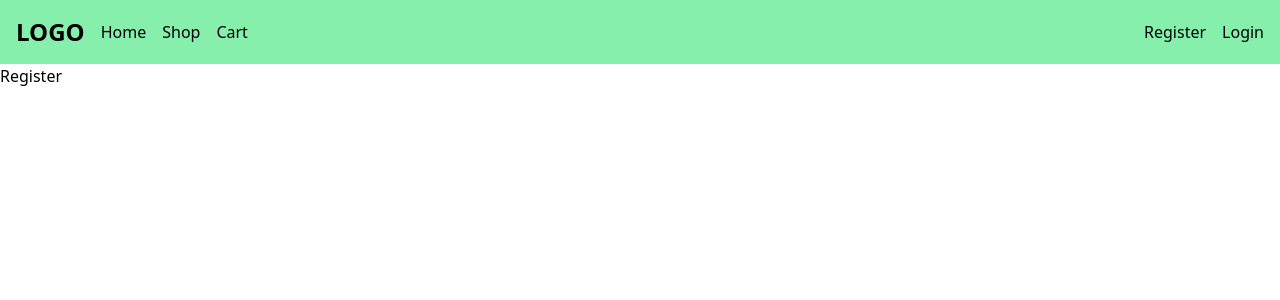
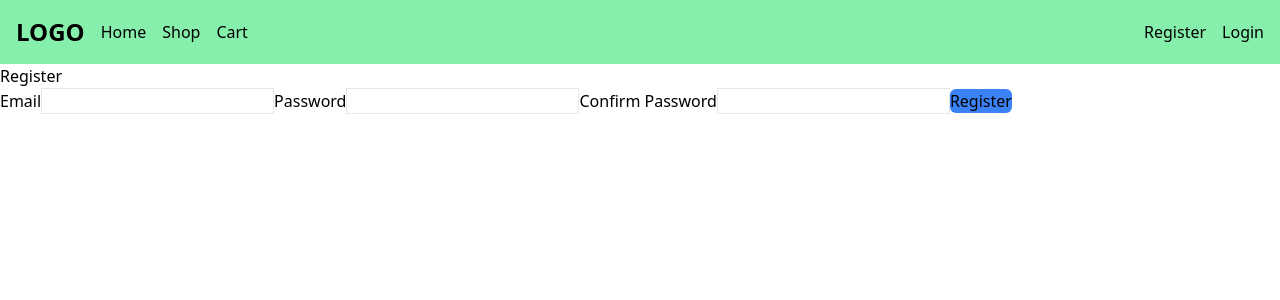
Before and after one commit to cs6636208/E-conmmerce, a React (Vite) app in the folder client/: page /register in a window 1280 px wide. Shown: the top 300 px of the page. Built offline with nearby package versions, Linux system fonts and the light colour scheme.

Commit message:
update Register

```diff
--- a/client/src/pages/auth/Register.jsx
+++ b/client/src/pages/auth/Register.jsx
@@ -1,7 +1,70 @@
-import React from "react";
+import React, { useState } from "react";
+import axios from "axios";
+import { toast } from "react-toastify";
 
 const Register = () => {
-  return <div>Register</div>;
+  // javascript
+  const [form, setForm] = useState({
+    email: "",
+    password: "",
+    confirmPassword: "",
+  });
+
+  const handleOnChange = (e) => {
+    // code
+    console.log(e.target.name, e.target.value);
+    setForm({
+      ...form,
+      [e.target.name]: e.target.value,
+    });
+  };
+
+  const handleSubmit = async (e) => {
+    e.preventDefault();
+    if (form.password !== form.confirmPassword) {
+      return alert("Confirm Password is not match!");
+    }
+    console.log(form);
+    try {
+      const res = await axios.post("http://localhost:5000/api/register", form);
+      console.log(res.data);
+      toast.success(res.data);
+    } catch (err) {
+      const errMsg = err.response?.data?.message;
+      toast.error(errMsg);
+      console.log(err);
+    }
+  };
+
+  return (
+    <div>
+      Register
+      <form onSubmit={handleSubmit}>
+        Email
+        <input
+          className="border"
+          onChange={handleOnChange}
+          name="email"
+          type="email"
+        />
+        Password
+        <input
+          className="border"
+          onChange={handleOnChange}
+          name="password"
+          type="password"
+        />
+        Confirm Password
+        <input
+          className="border"
+          onChange={handleOnChange}
+          name="confirmPassword"
+          type="password"
+        />
+        <button className="bg-blue-500 rounded-md">Register</button>
+      </form>
+    </div>
+  );
 };
 
 export default Register;
```
